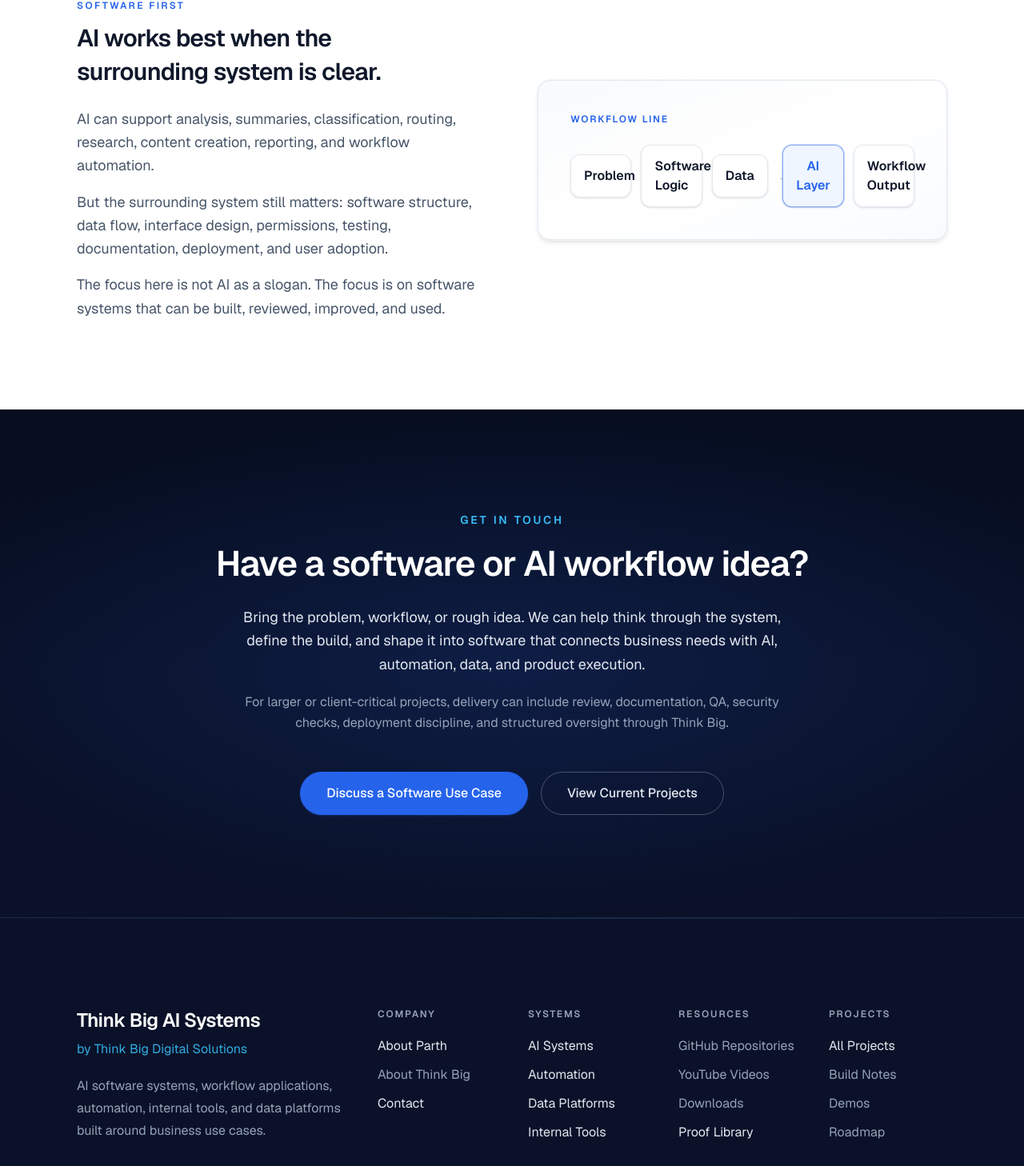
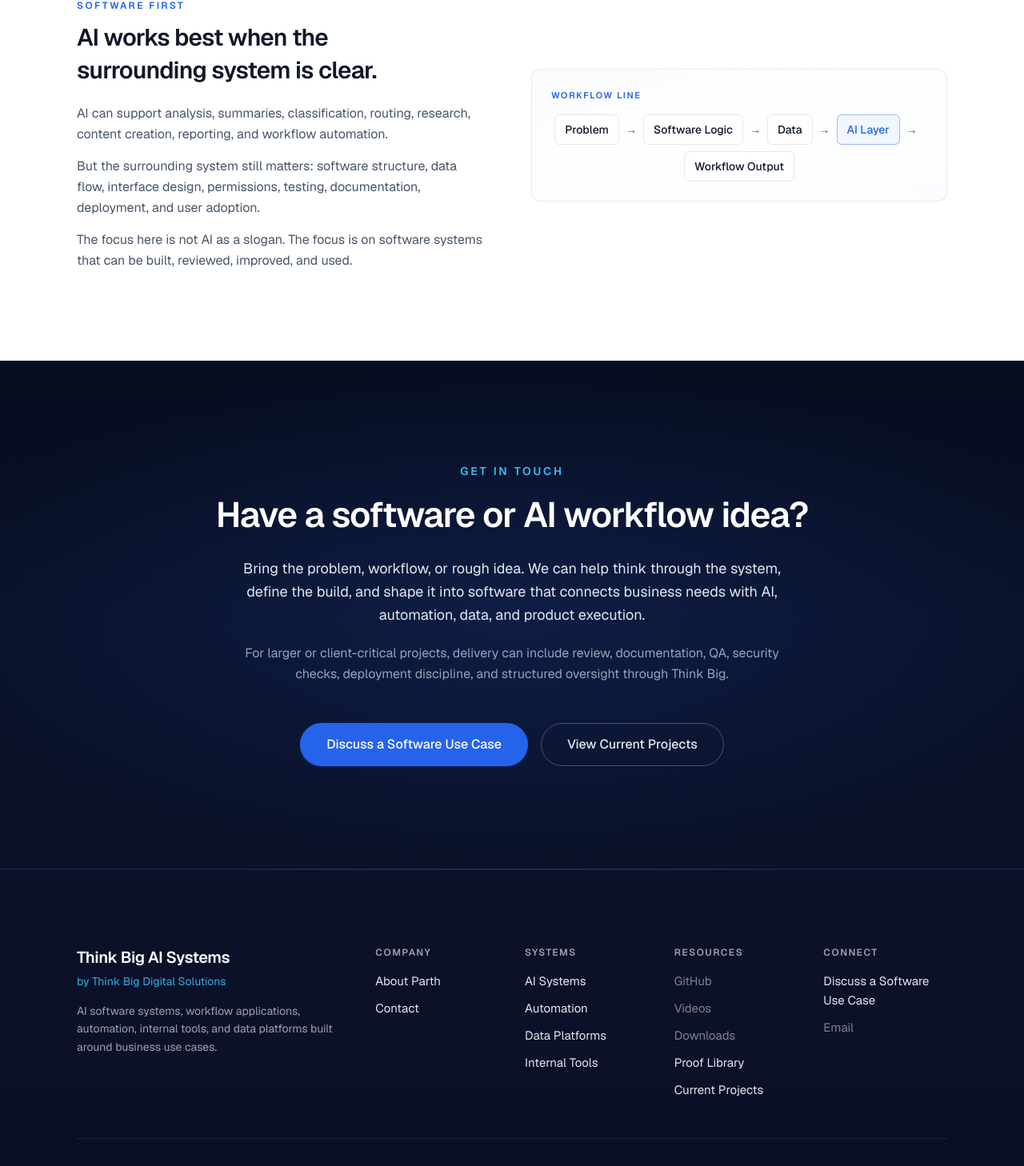
Before and after one commit to rakeshghumatkar1/parthwebsite, a Next.js app: page / in a window 1280 px wide. Shown: the part 7680-9138 px from the top of the page at 80% size. Built offline with nearby package versions, Linux system fonts and the light colour scheme.

Commit message:
Fix Software First diagram and footer layout
Co-authored-by: Cursor <cursoragent@cursor.com>

```diff
--- a/src/components/home/software-first-section.tsx
+++ b/src/components/home/software-first-section.tsx
@@ -4,15 +4,15 @@ import { SoftwareFirstDiagram } from "@/components/home/workflow-diagram";
 export function SoftwareFirstSection() {
   return (
     <Section id="software-first" tone="light">
-      <div className="grid gap-12 lg:grid-cols-2 lg:items-stretch lg:gap-14 xl:gap-16">
-        <div className="flex max-w-xl flex-col justify-center lg:max-w-lg">
+      <div className="grid gap-10 lg:grid-cols-2 lg:items-center lg:gap-12">
+        <div className="max-w-lg">
           <p className="text-xs font-semibold uppercase tracking-[0.2em] text-tb-blue">
             Software First
           </p>
-          <h2 className="mt-3 max-w-md text-balance text-2xl font-semibold leading-snug tracking-tight text-tb-text sm:text-[1.75rem] lg:text-3xl">
+          <h2 className="mt-3 max-w-md text-balance text-2xl font-semibold leading-snug tracking-tight text-tb-text sm:text-[1.65rem] lg:text-[1.85rem]">
             AI works best when the surrounding system is clear.
           </h2>
-          <div className="mt-6 max-w-prose space-y-4 text-base leading-relaxed text-tb-text-muted sm:text-lg">
+          <div className="mt-5 max-w-prose space-y-3.5 text-sm leading-relaxed text-tb-text-muted sm:text-base">
             <p>
               AI can support analysis, summaries, classification, routing,
               research, content creation, reporting, and workflow automation.
@@ -29,13 +29,11 @@ export function SoftwareFirstSection() {
           </div>
         </div>
 
-        <div className="flex min-h-[280px] flex-col justify-center lg:min-h-[320px]">
-          <div className="relative w-full overflow-hidden rounded-2xl border border-slate-200/90 bg-gradient-to-br from-slate-50 via-white to-blue-50/40 p-6 shadow-md ring-1 ring-slate-100 sm:p-8 lg:p-10">
-            <p className="mb-6 text-xs font-semibold uppercase tracking-[0.15em] text-tb-blue">
-              Workflow line
-            </p>
-            <SoftwareFirstDiagram />
-          </div>
+        <div className="rounded-xl border border-slate-200/90 bg-gradient-to-br from-slate-50/80 via-white to-blue-50/30 p-5 sm:p-6">
+          <p className="mb-4 text-[11px] font-semibold uppercase tracking-[0.15em] text-tb-blue">
+            Workflow line
+          </p>
+          <SoftwareFirstDiagram />
         </div>
       </div>
     </Section>
--- a/src/components/home/workflow-diagram.tsx
+++ b/src/components/home/workflow-diagram.tsx
@@ -77,8 +77,7 @@ export function WorkflowDiagram() {
   );
 }
 
-export function SoftwareFirstDiagram() {
-  const steps = [
+const softwareFirstSteps = [
   "Problem",
   "Software Logic",
   "Data",
@@ -86,37 +85,38 @@ export function SoftwareFirstDiagram() {
   "Workflow Output",
 ] as const;
 
+export function SoftwareFirstDiagram() {
   return (
     <div
-      className="w-full"
+      className="w-full overflow-x-auto"
       aria-label="Software-first flow: problem through software, data, and AI to workflow output"
     >
-      <div className="flex flex-col gap-4 sm:flex-row sm:flex-wrap sm:items-center sm:justify-between sm:gap-3">
-        {steps.map((step, index) => (
-          <div
-            key={step}
-            className="flex flex-1 items-center gap-2 sm:min-w-0 sm:flex-col sm:gap-2 lg:flex-row lg:gap-3"
-          >
-            <div
-              className={`w-full rounded-xl border px-4 py-3.5 text-center text-sm font-semibold sm:flex-1 sm:text-base ${
-                index === 3
-                  ? "border-tb-blue/50 bg-blue-50 text-tb-blue shadow-sm ring-1 ring-tb-blue/20"
-                  : "border-slate-200 bg-white text-tb-text shadow-sm"
+      <ol className="flex flex-wrap items-center justify-center gap-y-2">
+        {softwareFirstSteps.map((step, index) => {
+          const isHighlight = index === 3;
+          return (
+            <li key={step} className="flex items-center">
+              <span
+                className={`whitespace-nowrap rounded-md border px-2.5 py-1.5 text-xs font-medium sm:px-3 sm:py-2 sm:text-sm ${
+                  isHighlight
+                    ? "border-tb-blue/40 bg-blue-50 text-tb-blue"
+                    : "border-slate-200 bg-white text-tb-text"
                 }`}
               >
                 {step}
-            </div>
-            {index < steps.length - 1 ? (
+              </span>
+              {index < softwareFirstSteps.length - 1 ? (
                 <span
-                className="shrink-0 text-center text-lg font-medium text-tb-blue/60 sm:text-xl"
+                  className="mx-1.5 shrink-0 text-sm text-tb-text-muted sm:mx-2"
                   aria-hidden
                 >
                   →
                 </span>
               ) : null}
-          </div>
-        ))}
-      </div>
+            </li>
+          );
+        })}
+      </ol>
     </div>
   );
 }
--- a/src/components/layout/site-footer.tsx
+++ b/src/components/layout/site-footer.tsx
@@ -1,5 +1,61 @@
 import Link from "next/link";
-import { launchFooterGroups } from "@/lib/home-data";
+import type { FooterLink, FooterLinkGroup } from "@/lib/home-data";
+
+/** Simplified footer nav — only safe anchors; unbuilt items stay muted text */
+const footerNavGroups: FooterLinkGroup[] = [
+  {
+    title: "Company",
+    links: [
+      { label: "About Parth", href: "#technical-founder" },
+      { label: "Contact", href: "#contact" },
+    ],
+  },
+  {
+    title: "Systems",
+    links: [
+      { label: "AI Systems", href: "#what-we-build" },
+      { label: "Automation", href: "#what-we-build" },
+      { label: "Data Platforms", href: "#what-we-build" },
+      { label: "Internal Tools", href: "#what-we-build" },
+    ],
+  },
+  {
+    title: "Resources",
+    links: [
+      { label: "GitHub" },
+      { label: "Videos" },
+      { label: "Downloads" },
+      { label: "Proof Library", href: "#proof-library" },
+      { label: "Current Projects", href: "#selected-project-builds" },
+    ],
+  },
+  {
+    title: "Connect",
+    links: [
+      { label: "Discuss a Software Use Case", href: "#contact" },
+      { label: "Email" },
+    ],
+  },
+];
+
+function FooterLinkItem({ link }: { link: FooterLink }) {
+  if (link.href) {
+    return (
+      <Link
+        href={link.href}
+        className="text-sm text-tb-text-on-dark transition-colors hover:text-white sm:text-[15px]"
+      >
+        {link.label}
+      </Link>
+    );
+  }
+
+  return (
+    <span className="text-sm text-tb-text-on-dark-muted/80 sm:text-[15px]">
+      {link.label}
+    </span>
+  );
+}
 
 export function SiteFooter() {
   const year = new Date().getFullYear();
@@ -10,41 +66,30 @@ export function SiteFooter() {
         className="pointer-events-none absolute inset-x-0 top-0 h-px bg-gradient-to-r from-transparent via-tb-cyan/20 to-transparent"
         aria-hidden
       />
-      <div className="mx-auto w-full max-w-6xl px-6 py-20 sm:px-8 sm:py-24 lg:py-28">
-        <div className="grid gap-12 sm:grid-cols-2 lg:grid-cols-6 lg:gap-x-10 lg:gap-y-14">
-          <div className="sm:col-span-2 lg:col-span-2">
-            <p className="text-xl font-semibold tracking-tight text-white sm:text-2xl">
+      <div className="mx-auto w-full max-w-6xl px-6 py-16 sm:px-8 sm:py-20 lg:py-24">
+        <div className="grid gap-10 sm:grid-cols-2 lg:grid-cols-12 lg:gap-x-8 lg:gap-y-10">
+          <div className="sm:col-span-2 lg:col-span-4">
+            <p className="text-lg font-semibold tracking-tight text-white sm:text-xl">
               Think Big AI Systems
             </p>
-            <p className="mt-2 text-sm text-tb-cyan/90 sm:text-base">
+            <p className="mt-1.5 text-sm text-tb-cyan/90">
               by Think Big Digital Solutions
             </p>
-            <p className="mt-5 max-w-sm text-sm leading-relaxed text-tb-text-on-dark-muted sm:text-base sm:leading-7">
+            <p className="mt-4 max-w-xs text-sm leading-relaxed text-tb-text-on-dark-muted">
               AI software systems, workflow applications, automation, internal
               tools, and data platforms built around business use cases.
             </p>
           </div>
 
-          {launchFooterGroups.map((group) => (
-            <div key={group.title} className="min-w-0">
-              <p className="text-xs font-semibold uppercase tracking-[0.15em] text-tb-text-on-dark-muted">
+          {footerNavGroups.map((group) => (
+            <div key={group.title} className="min-w-0 lg:col-span-2">
+              <p className="text-xs font-semibold uppercase tracking-[0.12em] text-tb-text-on-dark-muted">
                 {group.title}
               </p>
-              <ul className="mt-5 space-y-3">
+              <ul className="mt-4 space-y-2.5">
                 {group.links.map((link) => (
                   <li key={link.label}>
-                    {link.href ? (
-                      <Link
-                        href={link.href}
-                        className="inline-block text-[15px] leading-snug text-tb-text-on-dark transition-colors hover:text-white sm:text-base"
-                      >
-                        {link.label}
-                      </Link>
-                    ) : (
-                      <span className="inline-block text-[15px] leading-snug text-tb-text-on-dark-muted sm:text-base">
-                        {link.label}
-                      </span>
-                    )}
+                    <FooterLinkItem link={link} />
                   </li>
                 ))}
               </ul>
@@ -52,7 +97,7 @@ export function SiteFooter() {
           ))}
         </div>
 
-        <div className="mt-16 flex flex-col gap-4 border-t border-tb-navy-border/80 pt-10 text-sm text-tb-text-on-dark-muted sm:flex-row sm:items-center sm:justify-between sm:text-[15px]">
+        <div className="mt-12 flex flex-col gap-3 border-t border-tb-navy-border/80 pt-8 text-sm text-tb-text-on-dark-muted sm:flex-row sm:items-center sm:justify-between">
           <p>© {year} Think Big Digital Solutions. Parth Ghumatkar.</p>
           <p>AI software systems microsite</p>
         </div>
```
Lines whose indentation alone changed are shown as unchanged.
